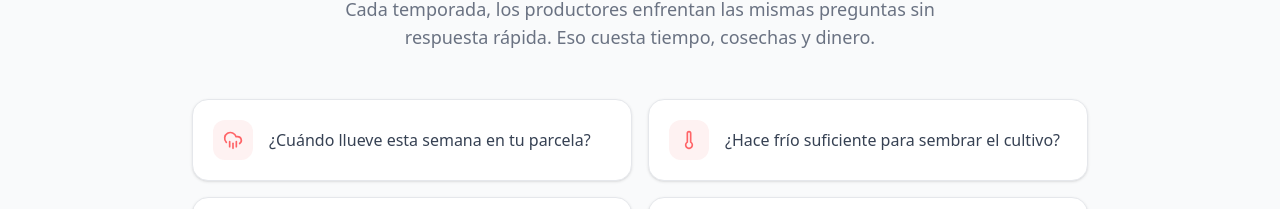
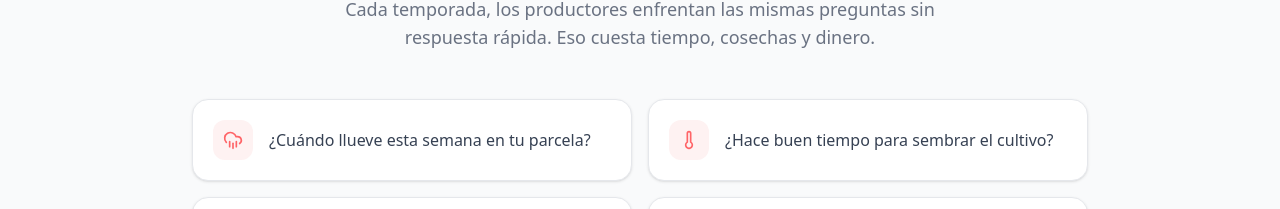
Before and after one commit to ninogoddess/MVT_agricola_Celso, a Next.js app: page / in a window 1280 px wide. Shown: the part 836-1045 px from the top of the page. Built offline with nearby package versions, Linux system fonts and the light colour scheme.

Commit message:
cambio menor pagina bienvenida

```diff
--- a/src/app/page.tsx
+++ b/src/app/page.tsx
@@ -31,7 +31,7 @@ const features = [
 // ─── Pain points ─────────────────────────────────────────
 const pains = [
   { icon: CloudRain, text: "¿Cuándo llueve esta semana en tu parcela?" },
-  { icon: Thermometer, text: "¿Hace frío suficiente para sembrar el cultivo?" },
+  { icon: Thermometer, text: "¿Hace buen tiempo para sembrar el cultivo?" },
   { icon: Wind, text: "¿Debería regar hoy o esperar la lluvia?" },
   { icon: Clock, text: "¿Cuándo debo fertilizar para maximizar el rendimiento?" },
 ];
```
